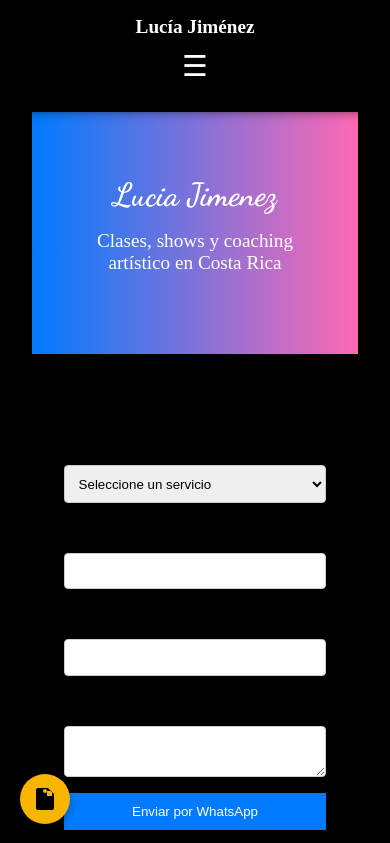
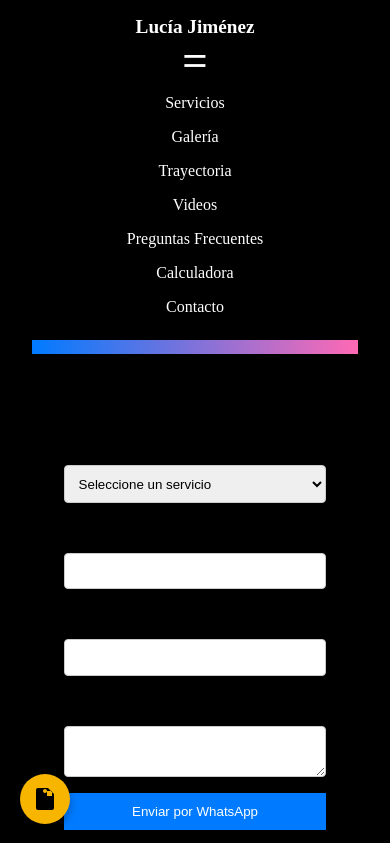
Before and after one commit to Estebaro/Lucia-Jimenez, a plain HTML site: page index.html in a window 390 px wide. Both pictures are taken after a click on the button "Abrir menú". Shown: the top 843 px of the page. Drawn offline with Linux system fonts and the light colour scheme.

Commit message:
Add files via upload

```diff
--- a/index.html
+++ b/index.html
@@ -87,7 +87,18 @@
     </button>
   </nav>
 </header>
+<script>
+  const toggle = document.querySelector('.menu-toggle');
+  const navLinks = document.querySelector('.nav-links');
 
+  toggle.addEventListener('click', () => {
+    navLinks.classList.toggle('active');
+
+    const expanded = toggle.getAttribute('aria-expanded') === 'true';
+    toggle.setAttribute('aria-expanded', !expanded);
+  });
+</script>
+</body>
 <main>
 
 <section id="hero">
```
